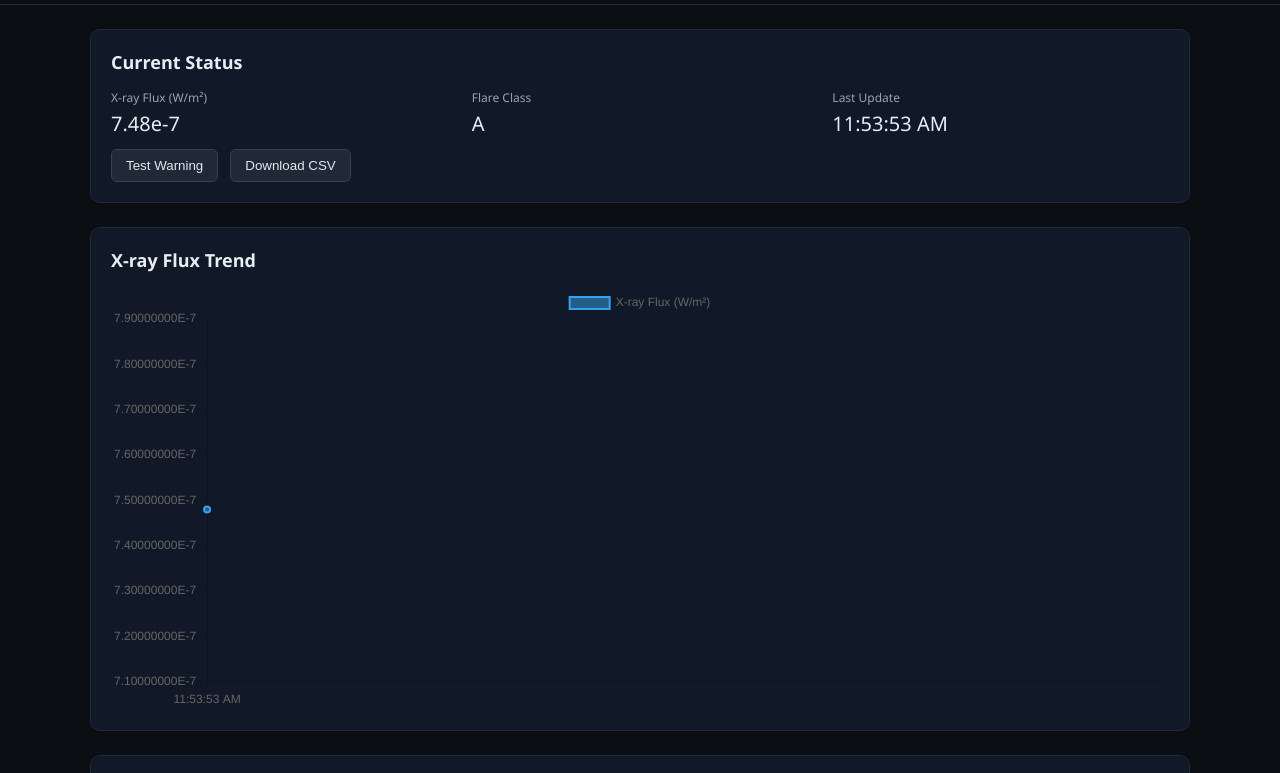
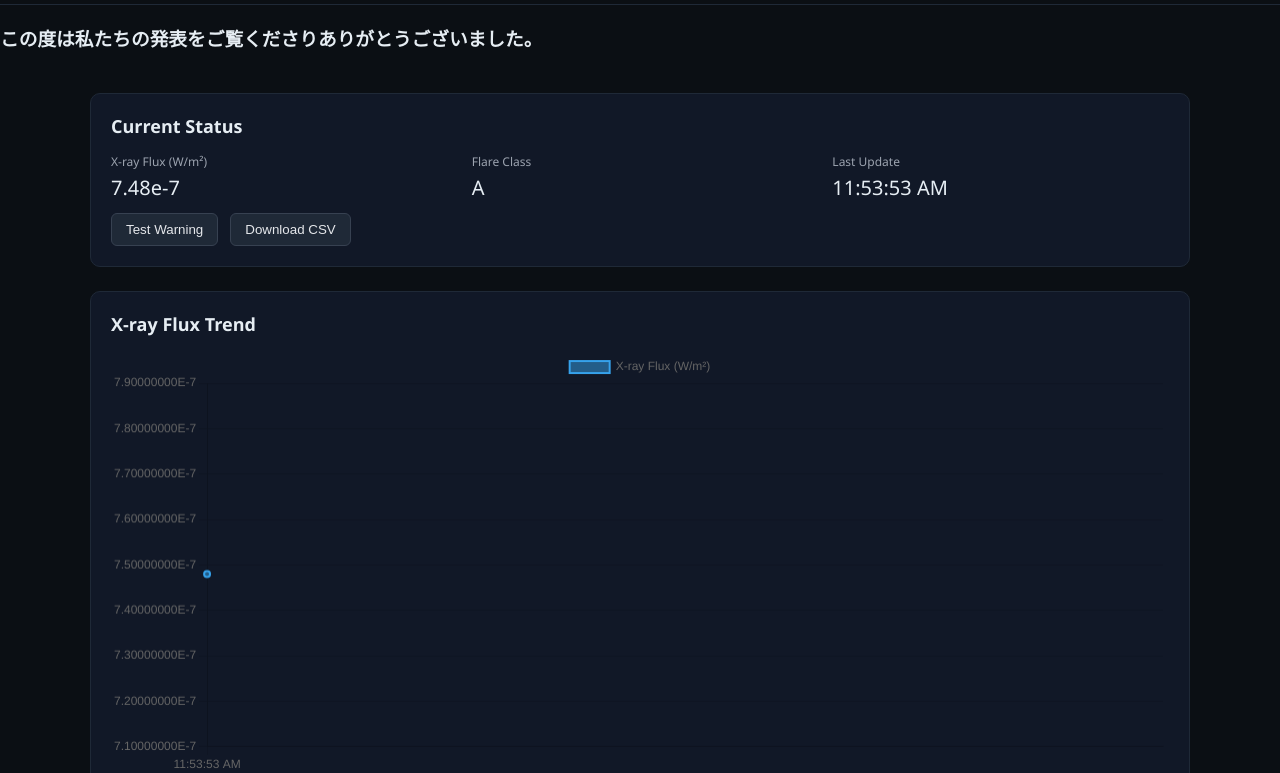
Before and after one commit to akiy2009/akiy2009.github.io, a plain HTML site: page kagawa/testsite.html in a window 1280 px wide. Shown: the part 66-839 px from the top of the page. Drawn offline with nearby package versions, Linux system fonts and the light colour scheme.

Commit message:
Add thank you message in Japanese to testsite.html

```diff
--- a/kagawa/testsite.html
+++ b/kagawa/testsite.html
@@ -123,7 +123,9 @@
   <header>
     <h1>Solar Flare Real-time Monitor (Simulation)</h1>
   </header>
-
+  <h3>
+    この度は私たちの発表をご覧くださりありがとうございました。
+  </h3>
   <main>
     <div class="card">
       <h2>Current Status</h2>
```
